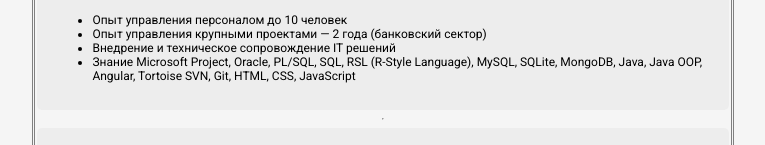
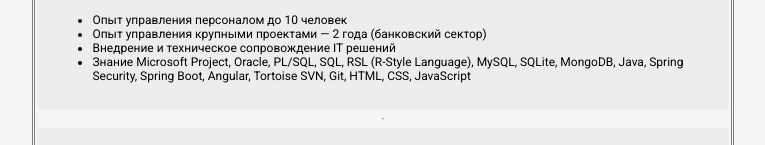
Before and after one commit to GurinSergey/GurinSergey.github.io, a plain HTML site: page index.html in a window 1280 px wide. Shown: the part 1491-1636 px from the top of the page, without its empty margins (257-1022 px from the left). Drawn offline with Linux system fonts and the light colour scheme.

Commit message:
actual skills

```diff
--- a/index.html
+++ b/index.html
@@ -135,7 +135,7 @@
             <li>Опыт управления персоналом до 10 человек</li>
             <li>Опыт управления крупными проектами — 2 года (банковский сектор)</li>
             <li>Внедрение и техническое сопровождение IT решений</li>
-            <li>Знание Microsoft Project, Oracle, PL/SQL, SQL, RSL (R-Style Language), MySQL, SQLite, MongoDB, Java, Java OOP, Angular,
+            <li>Знание Microsoft Project, Oracle, PL/SQL, SQL, RSL (R-Style Language), MySQL, SQLite, MongoDB, Java, Spring Security, Spring Boot, Angular,
                Tortoise SVN, Git, HTML, CSS, JavaScript</li>
          </ul>
       </div>
```
